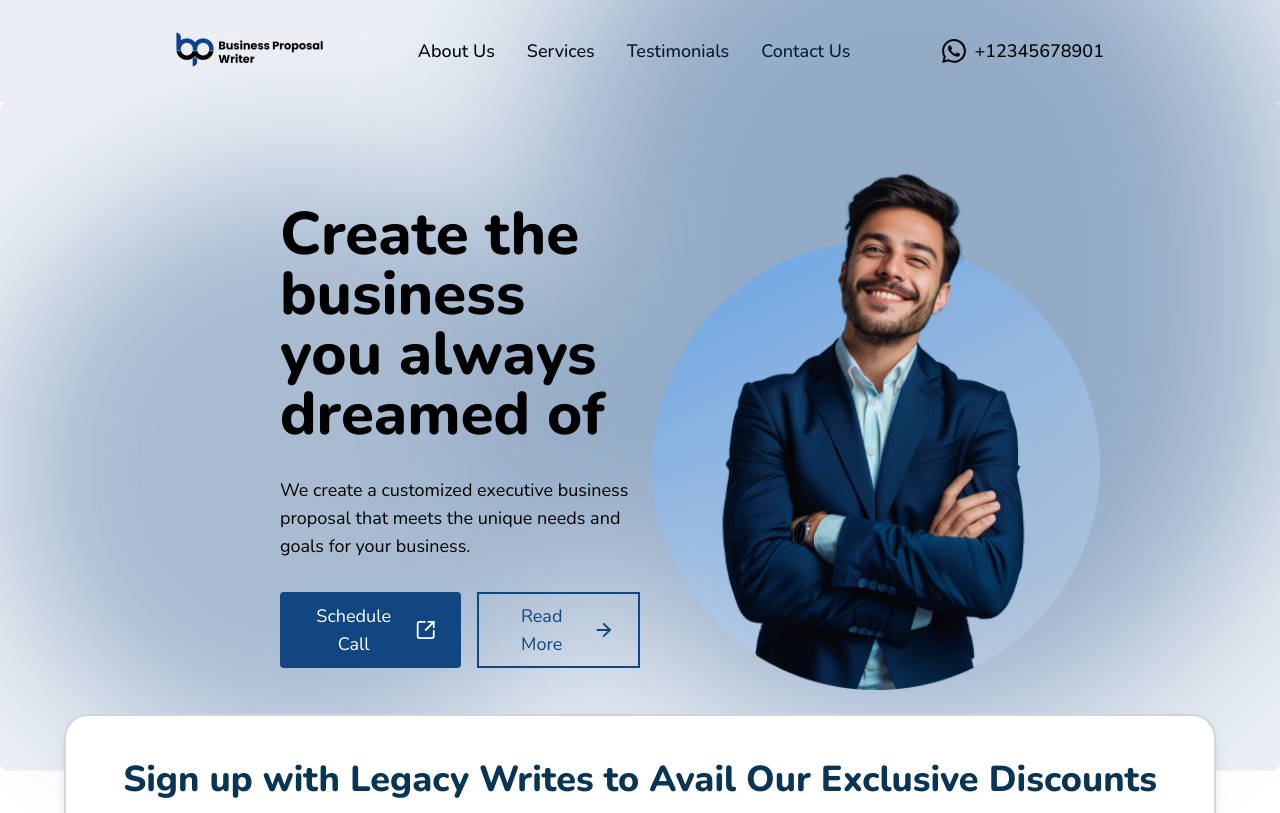
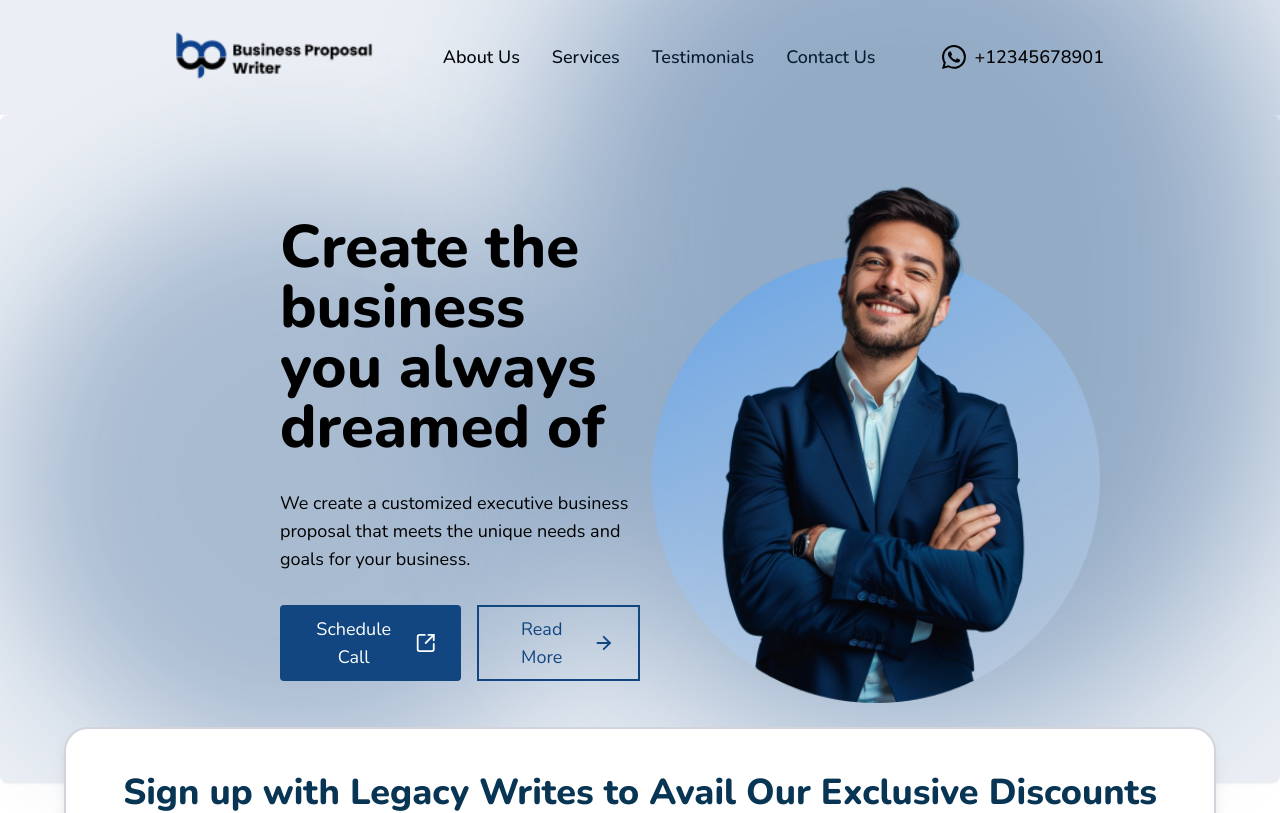
Before and after one commit to maaz2022/BusinessProposalWriting, a Next.js app: page / in a window 1280 px wide. Shown: the top 813 px of the page. Built offline with nearby package versions, Linux system fonts and the light colour scheme.

Commit message:
logo size

```diff
--- a/components/Navbar.tsx
+++ b/components/Navbar.tsx
@@ -17,7 +17,7 @@ const Navbar = () => {
           <Image
             src="/Logo.png"
             alt="logo"
-            width={150}
+            width={200}
             height={100}
             className="object-contain"
           />
```
